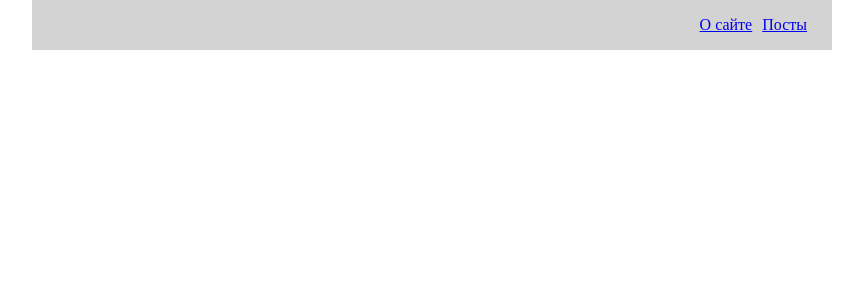
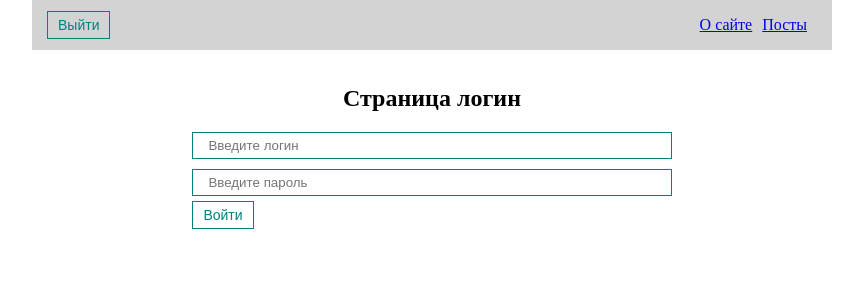
Before and after one commit to Almaz2607/react_js-2023, a React (Create React App) app: page /login in a window 1280 px wide. Before the commit this address had no page. Shown: the top 300 px of the page, without its empty margins (208-1071 px from the left). Built offline with nearby package versions, Linux system fonts and the light colour scheme.

Commit message:
usecontext, global data, user authorization

```diff
--- a/src/App.js
+++ b/src/App.js
@@ -1,15 +1,28 @@
-import React from "react";
+import React, { useEffect, useState } from "react";
 import "./styles/App.css";
 import { BrowserRouter } from "react-router-dom";
 import Navbar from "./components/UI/navbar/Navbar";
 import AppRouter from "./components/AppRouter";
+import { AuthContext } from "./context";
 
 function App() {
+  const [isAuth, setIsAuth] = useState(false);
+  const [isLoading, setIsLoading] = useState(true);
+
+  useEffect(() => {
+    if (localStorage.getItem("auth")) {
+      setIsAuth(true);
+    }
+    setIsLoading(false);
+  }, []);
+
   return (
-    <BrowserRouter>
-      <Navbar />
-      <AppRouter />
-    </BrowserRouter>
+    <AuthContext.Provider value={{ isAuth, setIsAuth, isLoading }}>
+      <BrowserRouter>
+        <Navbar />
+        <AppRouter />
+      </BrowserRouter>
+    </AuthContext.Provider>
   );
 }
 
--- a/src/components/AppRouter.jsx
+++ b/src/components/AppRouter.jsx
@@ -1,11 +1,19 @@
-import React from "react";
+import React, { useContext } from "react";
 import { Navigate, Route, Routes } from "react-router-dom";
-import { routes } from "../router/routes";
+import { privateRoutes, publicRoutes } from "../router/routes";
+import { AuthContext } from "../context";
+import Loader from "./UI/loader/Loader";
 
 const AppRouter = () => {
-  return (
+  const { isAuth, isLoading } = useContext(AuthContext);
+
+  if (isLoading) {
+    return <Loader />;
+  }
+
+  return isAuth ? (
     <Routes>
-      {routes.map((route) => (
+      {privateRoutes.map((route) => (
         <Route
           key={route.path}
           path={route.path}
@@ -13,11 +21,19 @@
           exact={route.exact}
         />
       ))}
-      {/* <Route path="/about" element={<About />} />
-      <Route path="/posts" element={<Posts />} />
-      <Route path="/posts/:id" element={<PostIdPage />} />
-      <Route path="/*" element={<Error />} /> */}
-      <Route path="/" element={<Navigate replace to="/posts" />} />
+      <Route path="/*" element={<Navigate replace to="/posts" />} />
+    </Routes>
+  ) : (
+    <Routes>
+      {publicRoutes.map((route) => (
+        <Route
+          key={route.path}
+          path={route.path}
+          element={<route.element />}
+          exact={route.exact}
+        />
+      ))}
+      <Route path="/*" element={<Navigate replace to="/login" />} />
     </Routes>
   );
 };
--- a/src/components/UI/navbar/Navbar.jsx
+++ b/src/components/UI/navbar/Navbar.jsx
@@ -1,11 +1,23 @@
-import React from "react";
+import React, { useContext } from "react";
 import { Link } from "react-router-dom";
+import MyButton from "../button/MyButton";
+import { AuthContext } from "../../../context";
 
 const Navbar = () => {
+  const { setIsAuth } = useContext(AuthContext);
+
+  const logout = () => {
+    setIsAuth(false);
+    localStorage.removeItem("auth");
+  };
+
   return (
     <nav className="nav">
-      <Link to="/about">О сайте</Link>
-      <Link to="/posts">Посты</Link>
+      <MyButton onClick={logout}>Выйти</MyButton>
+      <div className="nav__link">
+        <Link to="/about">О сайте</Link>
+        <Link to="/posts">Посты</Link>
+      </div>
     </nav>
   );
 };
--- /dev/null
+++ b/src/context/index.js
@@ -0,0 +1,3 @@
+import { createContext } from "react";
+
+export const AuthContext = createContext(null);
--- /dev/null
+++ b/src/pages/Login.jsx
@@ -0,0 +1,27 @@
+import React, { useContext } from "react";
+import MyButton from "../components/UI/button/MyButton";
+import MyInput from "../components/UI/input/MyInput";
+import { AuthContext } from "../context";
+
+const Login = () => {
+  const { setIsAuth } = useContext(AuthContext);
+
+  const login = (event) => {
+    event.preventDefault();
+    setIsAuth(true);
+    localStorage.setItem("auth", "true");
+  };
+
+  return (
+    <div>
+      <h2>Страница логин</h2>
+      <form onSubmit={login}>
+        <MyInput type="text" placeholder="Введите логин" />
+        <MyInput type="password" placeholder="Введите пароль" />
+        <MyButton>Войти</MyButton>
+      </form>
+    </div>
+  );
+};
+
+export default Login;
--- a/src/router/routes.js
+++ b/src/router/routes.js
@@ -1,9 +1,12 @@
 import About from "../pages/About";
+import Login from "../pages/Login";
 import PostIdPage from "../pages/PostIdPage";
 import Posts from "../pages/Posts";
 
-export const routes = [
+export const privateRoutes = [
   { path: "/about", element: About, exact: true },
   { path: "/posts", element: Posts, exact: true },
   { path: "/posts/:id", element: PostIdPage, exact: true },
 ];
+
+export const publicRoutes = [{ path: "/login", element: Login, exact: true }];
--- a/src/styles/App.css
+++ b/src/styles/App.css
@@ -80,13 +80,13 @@
   width: 800px;
   background-color: lightgray;
   display: flex;
-  justify-content: end;
+  justify-content: space-between;
   align-items: center;
   padding: 0 15px;
   margin-bottom: 20px;
   cursor: pointer;
 }
 
-.nav > a {
+.nav__link > a {
   margin-right: 10px;
 }
```
